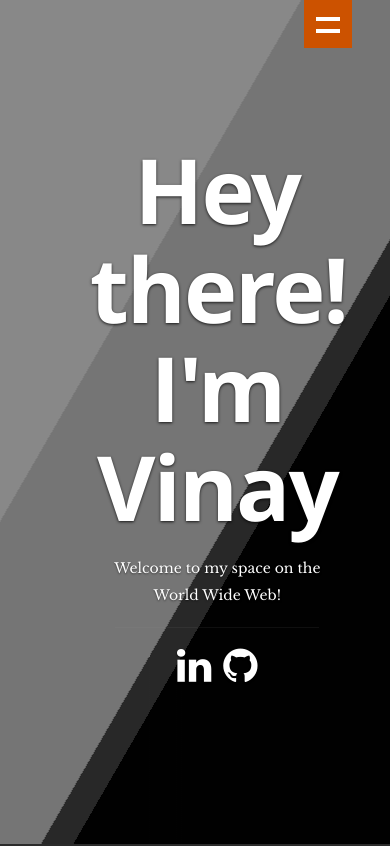
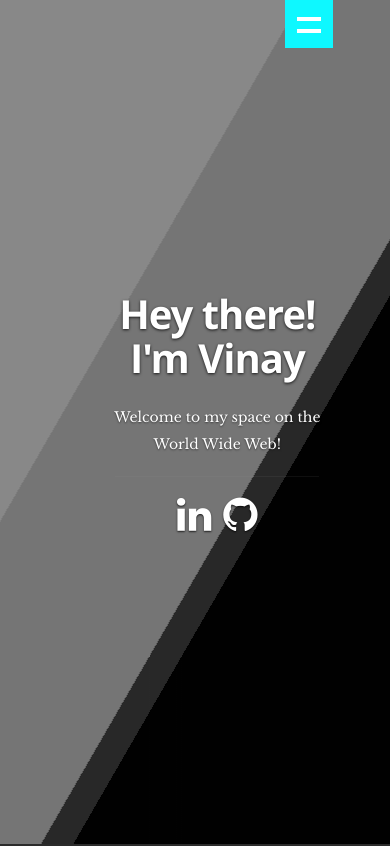
Before and after one commit to the-go-getter/my-portfolio, a React (Create React App) app: page / in a window 390 px wide. Shown: the top 846 px of the page. Built offline with nearby package versions, Linux system fonts and the light colour scheme; a web font is replaced by a local one.

Commit message:
Update skills, projects and optimize mobile views

```diff
--- a/public/css/layout.css
+++ b/public/css/layout.css
@@ -627,6 +627,18 @@ ul#nav li.current a {
 
 .sql {
     width: 90%;
+    -moz-animation: sql 2s ease;
+    -webkit-animation: sql 2s ease;
+}
+
+.javascript {
+    width: 80%;
+    -moz-animation: sql 2s ease;
+    -webkit-animation: sql 2s ease;
+}
+
+.c\/c++ {
+    width: 75%;
     -moz-animation: sql 2s ease;
     -webkit-animation: sql 2s ease;
 }
--- a/public/css/media-queries.css
+++ b/public/css/media-queries.css
@@ -13,7 +13,7 @@
 
     /* header styles
    ------------------------------------------------------------------ */
-   header .banner-text h1 {
+   header .banner-text h2 {
       font: 80px/1.1em 'opensans-bold', sans-serif;
       letter-spacing: -1px;
       margin: 0 auto 12px auto;
@@ -28,7 +28,7 @@
     /* header styles
    ------------------------------------------------------------------ */
    header .banner { padding-bottom: 12px; }
-   header .banner-text h1 {
+   header .banner-text h2 {
       font: 78px/1.1em 'opensans-bold', sans-serif;
       letter-spacing: -1px;
    }
@@ -103,7 +103,7 @@
       font: 12px 'opensans-bold', sans-serif;
       background: transparent !important;
       letter-spacing: 1.5px;
-      width: auto;
+      width: 75%;
       position: fixed;
       top: 0;
       right: 0;
@@ -112,7 +112,7 @@
 	   width: 48px;
 		height: 48px;
 		text-align: left;
-		background-color: #CC5200;
+		background-color: #0ef8ff;
 		position: relative;
       border: none;
       float: right;
@@ -123,7 +123,7 @@
 
       position: relative;
       top: 0px;
-      right: 30px;
+      right: 0px;
    }
 
 	#nav-wrap > a:before,
@@ -191,7 +191,8 @@
       padding-bottom: 12px;
       padding-top: 6px;
    }
-   header .banner-text h1 { font: 68px/1.1em 'opensans-bold', sans-serif; }
+   header .banner-text h2 { font: 68px/1.1em 'opensans-bold', sans-serif; }
+
    header .banner-text h3 {
       font: 16px/1.9em 'librebaskerville-regular', serif;
       width: 85%;
@@ -345,12 +346,12 @@
 
    /* mobile navigation
    -------------------------------------------------------------------- */
-   #nav-wrap ul#nav { width: auto; float: none; }
+   #nav-wrap ul#nav { width: 75%; float: none; }
 
    /* header styles
    -------------------------------------------------------------------- */
    header .banner { padding-top: 24px; }
-   header .banner-text h1 {
+   header .banner-text h2 {
       font: 40px/1.1em 'opensans-bold', sans-serif;
       margin: 0 auto 24px auto;
    }
--- a/src/components/Project.js
+++ b/src/components/Project.js
@@ -13,6 +13,7 @@ export default class Project extends Component {
                                 resumeData.projects && resumeData.projects.map((item) => {
                                     return (
                                         <div className="columns project-item">
+                                            <a className="project-link" target="_blank" rel="noopener noreferrer" href={item.link}>
                                                 <div className="item-wrap">
                                                     <img src={`${item.imgurl}`} className="item-img"/>
                                                     <div className="overlay">
@@ -22,6 +23,7 @@ export default class Project extends Component {
                                                         </div>
                                                     </div>
                                                 </div>
+                                            </a>
                                         </div>
                                     )
                                 })
--- a/src/resumeData.js
+++ b/src/resumeData.js
@@ -110,6 +110,12 @@ let resumeData = {
             "skillname": "SQL"
         },
         {
+            "skillname": "Javascript"
+        },
+        {
+            "skillname": "C/C++"
+        },
+        {
             "skillname": "Reactjs"
         },
         {
@@ -124,21 +130,21 @@ let resumeData = {
             "description": "Python web crawler, page ranker and visualizer",
             "name": "Search Engine",
             "imgurl" : "https://totheweb-com.exactdn.com/wp-content/uploads/2018/09/Search-Engine-Simulator-80_20fbd47708ae8fa220591a57cb64df2c.jpg?strip=all&lossy=1&quality=85&ssl=1",
-            "link": "",
+            "link": "https://github.com/the-go-getter/Page-ranker",
             "repo": ""
         },
         {
             "description": "Website providing stock market investment suggestions",
             "name": "Stocks4all",
             "imgurl" : "https://www.uaebarq.ae/en/wp-content/uploads/2018/05/stock-market.jpg",
-            "link": "",
+            "link": "https://github.com/the-go-getter/Stocks-for-all-client",
             "repo": ""
         },
         {
             "description": "Java based chat application",
             "name": "Prattle chat",
             "imgurl" : "https://colorlib.com/wp/wp-content/uploads/sites/2/wordpress-live-chat-plugins.png",
-            "link": "",
+            "link": "https://github.com/the-go-getter/Java-chat-app",
             "repo": ""
         },
         {
@@ -150,16 +156,16 @@ let resumeData = {
         },
         {
             "description": "Application for creating SVG animations",
-            "name": "Pokémon vs. Pollutionators game",
+            "name": "Easy Animator",
             "imgurl" : "https://www.bloopanimation.com/wp-content/uploads/2015/11/you-wont-be-an-animator-1103x575.jpg",
-            "link": "",
+            "link": "https://github.com/the-go-getter/Java-animator",
             "repo": ""
         },
         {
             "description": "Python game inspired by SEGA's Space invaders",
             "name": "Pokémon vs. Pollutionators",
             "imgurl" : "https://www.thequiz.com/wordpress/wp-content/uploads/2018/07/https_2F2Fblueprint-api-production.jpg",
-            "link": "",
+            "link": "https://github.com/the-go-getter/Pokemon-vs-Pollutionators",
             "repo": ""
         },
         {
```
Also changed, not shown: 3 other files (tests, documents, lock files or other folders). Lines whose indentation alone changed are shown as unchanged.
